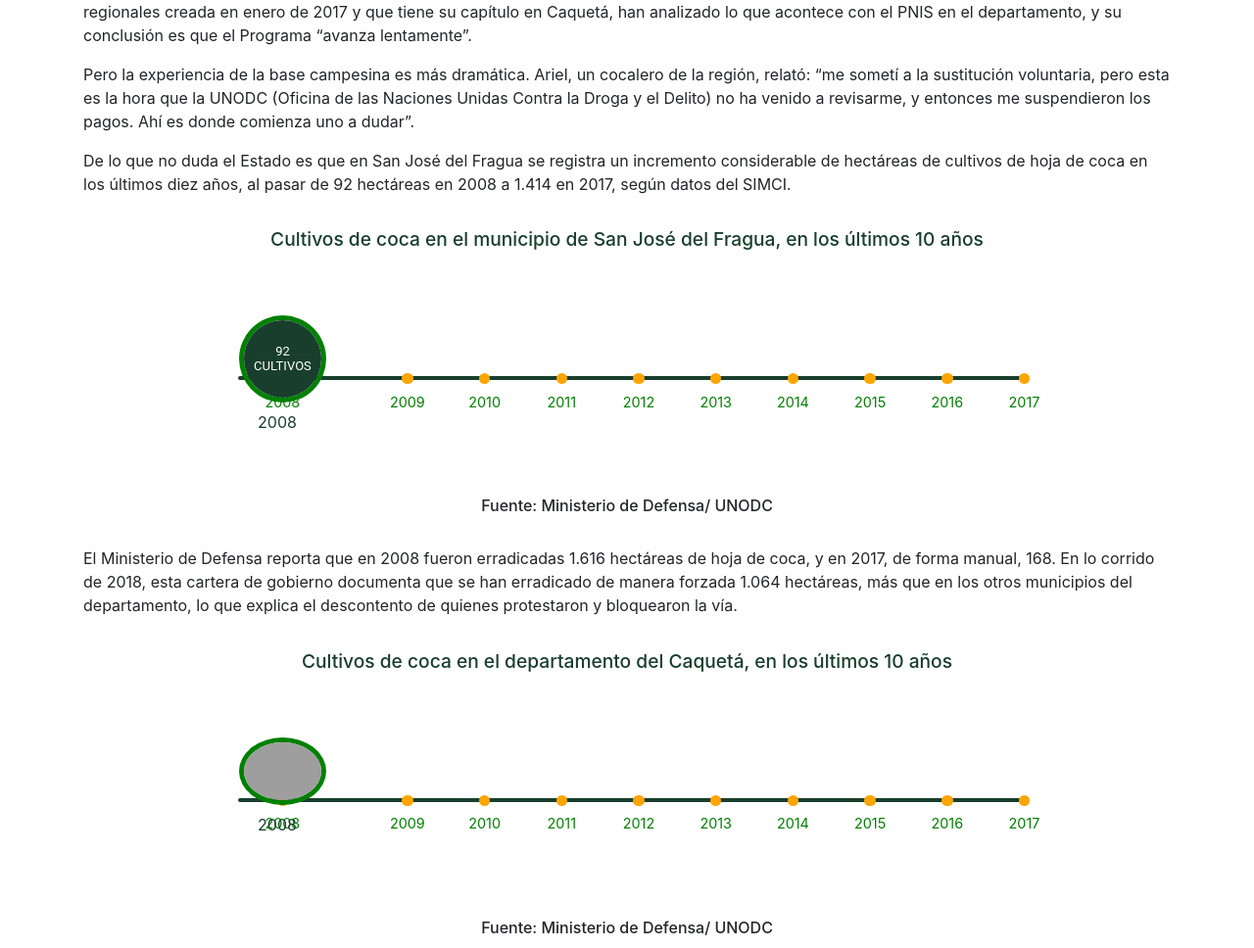
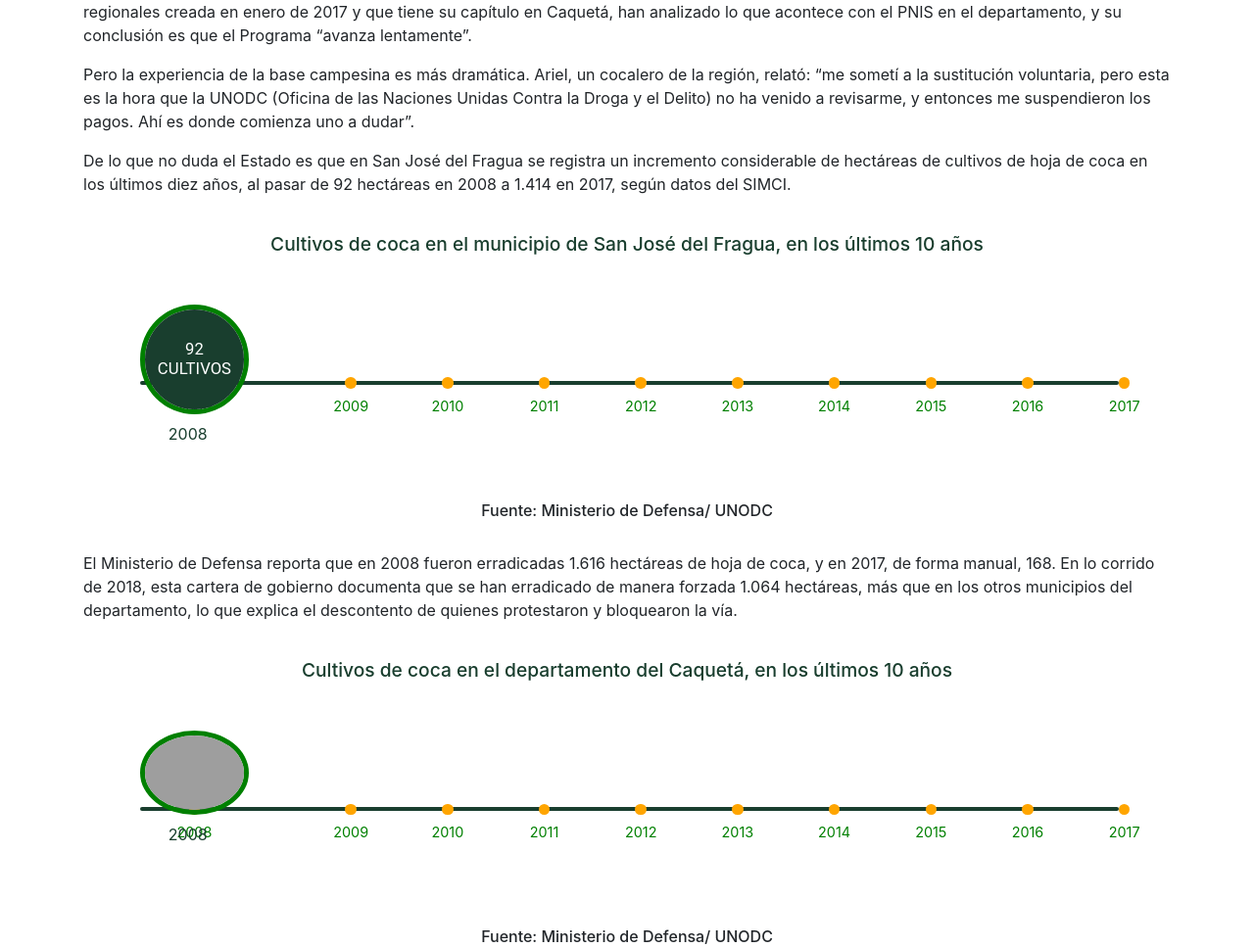
Before and after one commit to sebastrog/periodistas, a PHP site: page /caqueta.html in a window 1280 px wide. Shown: the part 3962-4930 px from the top of the page at 98% size. Run offline with PHP 8.4, Linux system fonts and the light colour scheme; some libraries are stand-ins or nearby versions; grey boxes are pictures that could not be loaded.

Commit message:
width timeline 100%

```diff
--- a/css/mainSingle.css
+++ b/css/mainSingle.css
@@ -1113,8 +1113,8 @@ button.slick-next.slick-arrow {
 }
 
 .lineline .datos {
-    width: 80%;
-    margin-left: 10%;
+    width: 100%;
+    margin: 0 auto;
 }
 
 .lineatiempo-numero2 {
```
Also changed, not shown: 1 other file.
